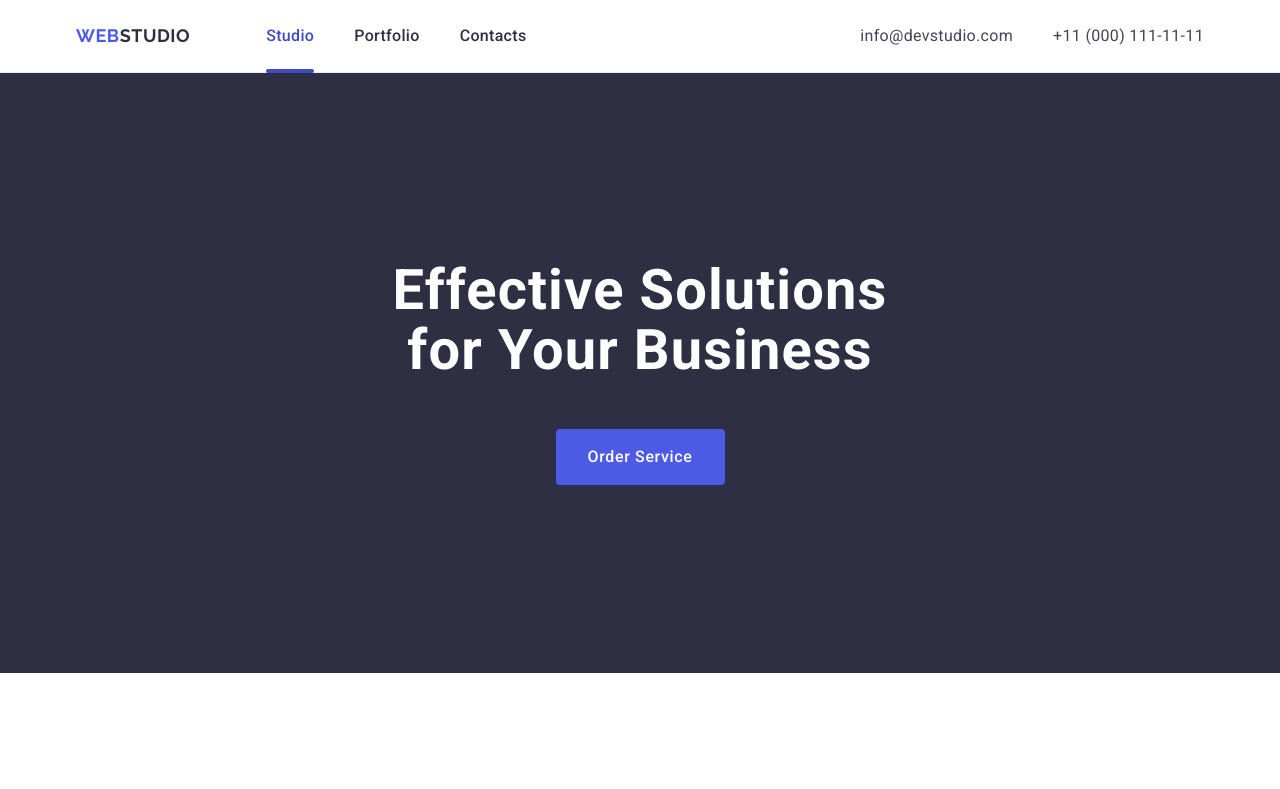
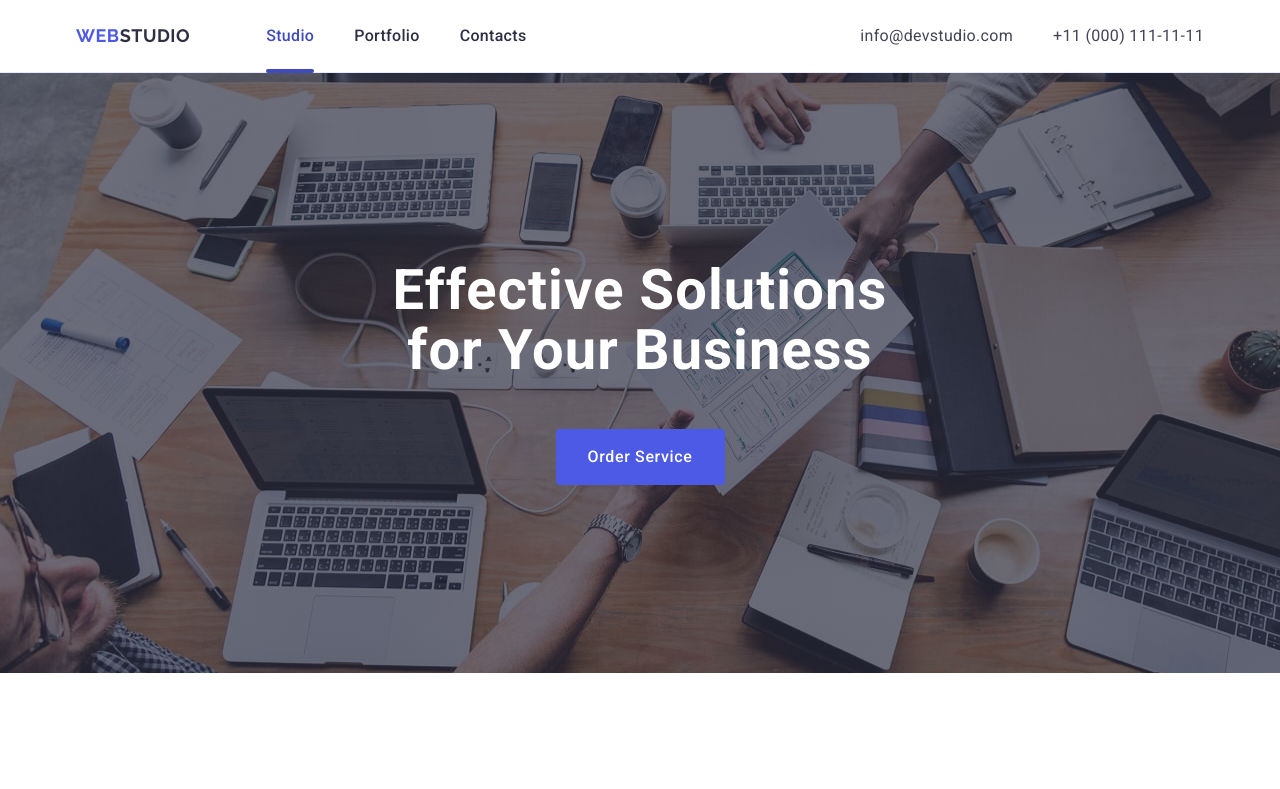
Before and after one commit to TeaRediT/goit-markup-hw-04, a plain HTML site: page index.html in a window 1280 px wide. Shown: the top 789 px of the page. Drawn offline with nearby package versions, Linux system fonts and the light colour scheme.

Commit message:
hero img fix

```diff
--- a/css/styles.css
+++ b/css/styles.css
@@ -167,8 +167,11 @@ img {
 
 .hero-section {
   background-color: #2e2f42;
-  background-image: linear-gradient(rgba(46, 47, 66, 0.7)),
-    url(./images/hero-section/hero-img.jpg);
+  background-image: linear-gradient(
+      rgba(46, 47, 66, 0.7),
+      rgba(46, 47, 66, 0.7)
+    ),
+    url(../images/hero-section/hero-img.jpg);
   background-repeat: no-repeat;
   background-size: cover;
   padding: 188px 0;
```
